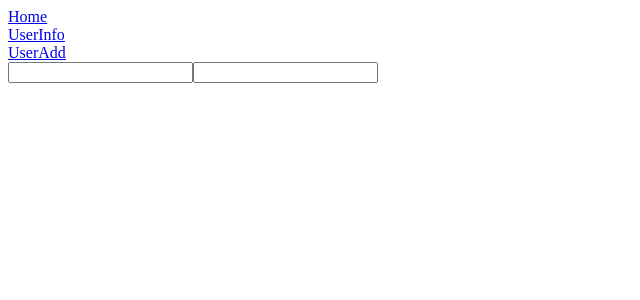
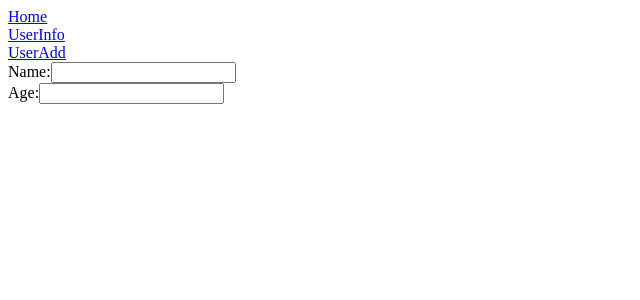
Before and after one commit to koyamal/gae-app, a React (Create React App) app in the folder client/: page /addUser in a window 1280 px wide. Shown: the top 300 px of the page, without its empty margins (0-640 px from the left). Built offline with nearby package versions, Linux system fonts and the light colour scheme.

Commit message:
ラベルを追加した。

```diff
--- a/client/src/components/pages/UserAdd.tsx
+++ b/client/src/components/pages/UserAdd.tsx
@@ -7,8 +7,14 @@ import User from '../../types/User';
 const UserAdd: React.FC = () => {
   return (
     <div className="container">
-      <input type="text" />
-      <input type="number" />
+      <div>
+        Name:
+        <input type="text" />
+      </div>
+      <div>
+        Age:
+        <input type="number" />
+      </div>
     </div>
   )
 };
```
